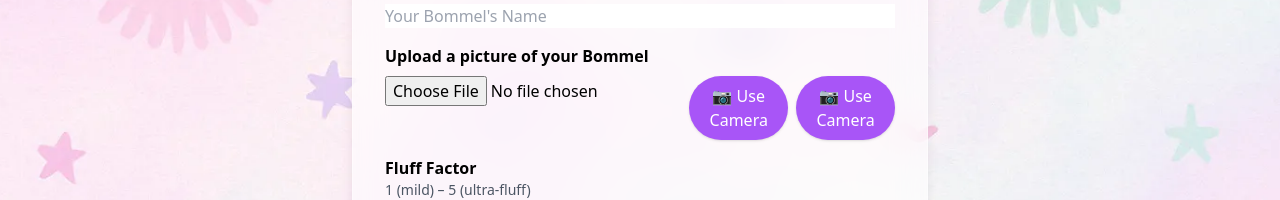
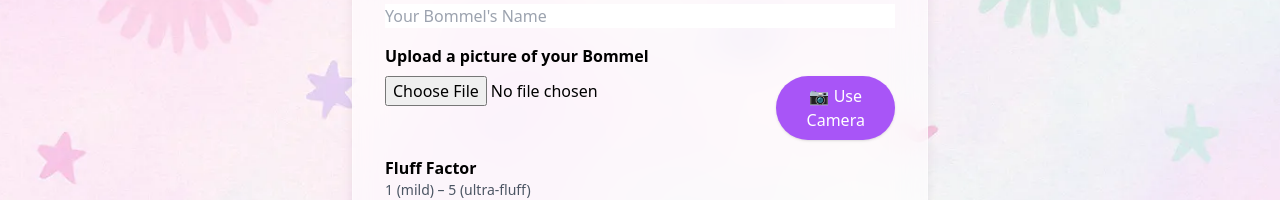
Before and after one commit to eatingpeoplelabel/mybommel, a Next.js app: page /register in a window 1280 px wide. Shown: the part 245-445 px from the top of the page. Built offline with nearby package versions, Linux system fonts and the light colour scheme; no server answers.

Commit message:
Update: general improvements and fixes

```diff
--- a/pages/register.tsx
+++ b/pages/register.tsx
@@ -175,26 +175,19 @@ export default function Register() {
                 className="w-full"
                 {...register('image', { required: true })}
               />
-              <button
+               <button
                 type="button"
                 onClick={() => setShowCamera(true)}
                 className="bg-purple-500 text-white px-4 py-2 rounded-full shadow hover:bg-purple-400"
               >
                 📷 Use Camera
               </button>
-              <button
-  type="button"
-  onClick={() => setShowCamera(true)}
-  className="bg-purple-500 text-white px-4 py-2 rounded-full shadow hover:bg-purple-400"
->
-  📷 Use Camera
-</button>
-{photoName && (
-  <p className="text-sm text-green-700 mt-1">
-    📷 Foto hinterlegt: <strong>{photoName}</strong>
-  </p>
-)}
             </div>
+            {photoName && (
+              <p className="text-sm text-green-700 mt-1">
+                📷 Foto hinterlegt: <strong>{photoName}</strong>
+              </p>
+            )}
           </div>
 
           <div className="flex flex-col">
```
